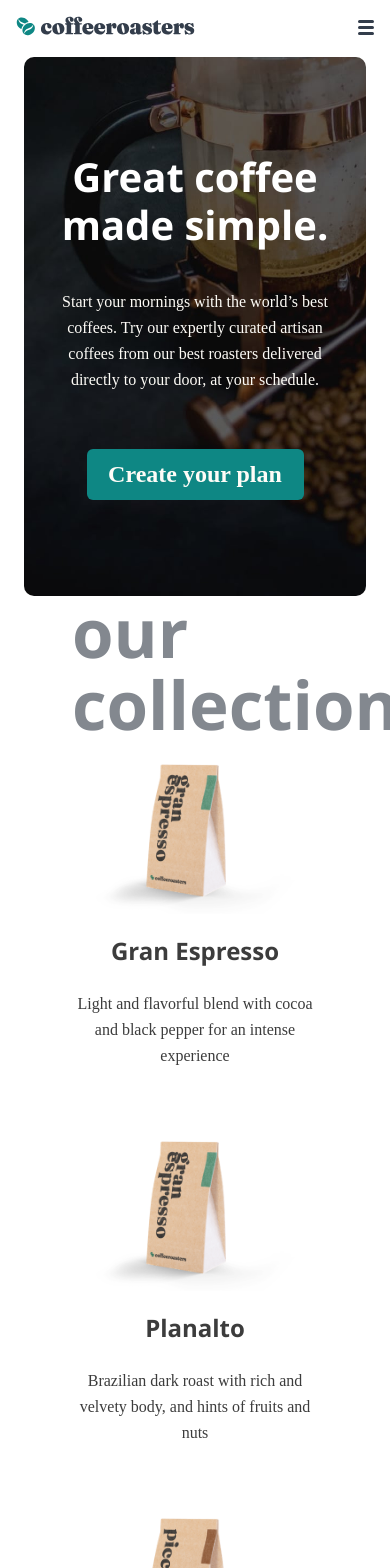
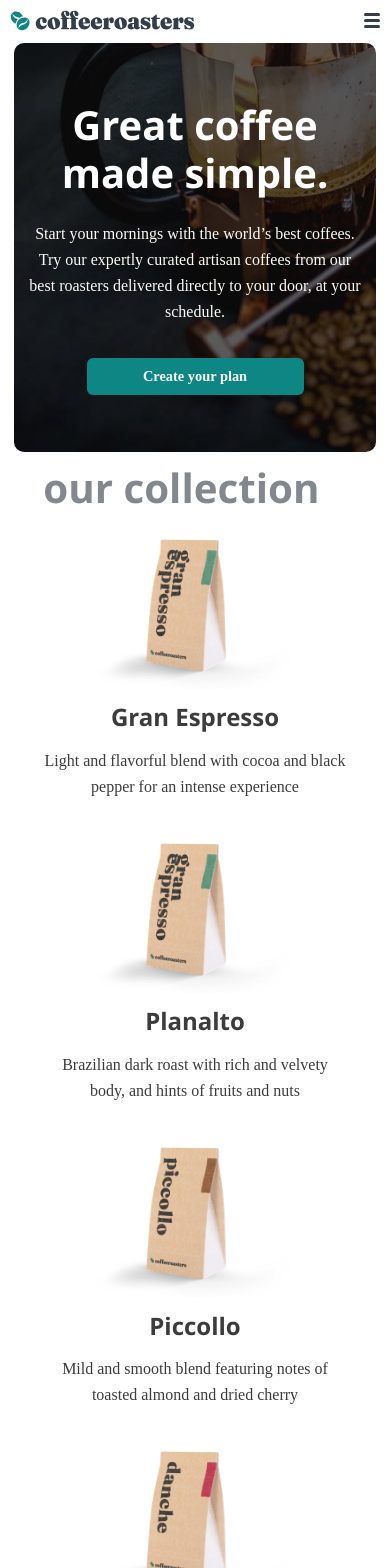
Before and after one commit to teeliny/fe-assessment, a React (Create React App) app: page / in a window 390 px wide. Shown: the top 1568 px of the page. Built offline with nearby package versions, Linux system fonts and the light colour scheme.

Commit message:
Set the mobile view of home page

```diff
--- /dev/null
+++ b/src/components/styles/home.style.ts
@@ -0,0 +1,326 @@
+import styled from "styled-components";
+
+export const HomeWrapper = styled.div`
+  margin: 0 1.5rem;
+
+
+  @media(min-width: 401px) {
+    margin: 0 2.5rem;
+  }
+
+  @media(min-width: 769px) {
+    margin: 0 5rem;
+  }
+`;
+
+export const BannerWrapper = styled.div`
+  background-image: url(${process.env.PUBLIC_URL + '/assets/home/mobile/image-hero-coffeepress.jpg'});
+  background-size: cover;
+  background-repeat: no-repeat;
+  background-position: center;
+  border-radius: 10px;
+  display: flex;
+  flex-direction: column;
+  justify-content: center;
+  align-items: center;
+  padding: 6rem 1.5rem;
+  color: #ffffff;
+
+  .banner__header {
+    text-align: center;
+  }
+
+  .banner__text {
+    text-align: center;
+    margin-top: 2.5rem;
+    margin-bottom: 3.5rem;
+    color: #FEFCF7;
+    font-family: Barlow;
+  }
+
+  .banner__button {
+    font-size: 1.5rem;
+  }
+
+  @media(min-width: 401px) {
+    background-image: url(${process.env.PUBLIC_URL + '/assets/home/tablet/image-hero-coffeepress.jpg'});
+    align-items: flex-start;
+    padding: 6rem 6rem;
+
+    .banner__header {
+      text-align: left;
+      width: 60%;
+    }
+
+    .banner__text {
+      text-align: left;
+      width: 70%;
+    }
+  }
+
+
+  @media(min-width: 769px) {
+    background-image: url(${process.env.PUBLIC_URL + '/assets/home/desktop/image-hero-coffeepress.jpg'});
+    padding: 6rem 6rem;
+
+    .banner__header {
+      font-size: 4rem;
+      width: 30%;
+      line-height: 1.05;
+    }
+
+    .banner__text {
+      width: 30%;
+      font-size: 1rem;
+      margin-bottom: 5rem;
+    }
+  }
+`;
+
+export const CollectionWrapper = styled.div`
+  position: relative;
+  margin-left: 3rem;
+  margin-right: 3rem;
+
+  .collection__header {
+    text-transform: lowercase;
+    font-size: 4.2rem;
+    color: #83888F;
+    box-shadow: 0 -3px 10px rgba(0 0 0 0.2);;
+  }
+  .collection__content {
+    display: flex;
+    flex-direction: column;
+    align-items: center;
+  }
+
+  .single__content {
+    text-align: center;
+  }
+
+  .content__image {
+    width: 200px;
+    height: 150px;
+    margin-top: 1.5rem;
+  }
+
+  .text__header {
+    margin-top: 1rem;
+    margin-bottom: 1.5rem;
+  }
+
+  .text__content {
+    margin-bottom: 3rem;
+  }
+
+  @media(min-width: 401px) {
+
+    .collection__header {
+      text-align: center;
+      font-size: 5rem;
+      letter-spacing: 12px;
+    }
+    .single__content {
+      display: flex;
+      align-items: center;
+      gap: 2rem;
+      text-align: left;
+    }
+
+    .content__image {
+      width: 255px;
+      height: 193px;
+      margin-top: 1.5rem;
+    }
+  }
+
+  @media(min-width: 769px) {
+    margin: 6rem auto;
+
+    .collection__header {
+      font-size: 7rem;
+      letter-spacing: 20px;
+    }
+
+    .single__content {
+      display: block;
+      text-align: center;
+    }
+
+    .collection__content {
+      display: grid;
+      grid-template-columns: repeat(4, 1fr);
+      align-items: center;
+      gap: 1rem;
+    }
+
+    .text__content {
+      width: 255px;
+      margin: 0 auto;
+    }
+  }
+`;
+
+export const ChooseWrapper = styled.div`
+  background-color: #2C343E;
+  color: #ffffff;
+  height: 103.5rem;
+  position: relative;
+  margin-bottom: 83rem;
+
+  .choose__text {
+    /* margin: 0 1.5rem; */
+    padding: 4rem 3rem 4rem 3rem;
+    text-align: center;
+  }
+
+  .choose__header {
+    margin-bottom: 1.5rem;
+  }
+
+  .cards__wrapper {
+    display: flex;
+    flex-direction: column;
+    gap: 2rem;
+    position: absolute;
+    top: 26.5rem;
+  }
+
+  .card__container {
+    background-color: #0E8784;
+    display: flex;
+    flex-direction: column;
+    justify-content: center;
+    align-items: center;
+    margin: 0 1.5rem;
+    padding: 12rem 6rem 9rem 6rem;
+  }
+
+  .image__container {
+    width: 4.5rem;
+    height: 4.5rem;
+    margin-bottom: 10em;
+  }
+
+  .card__header {
+    margin-bottom: 3.5rem;
+  }
+`;
+
+export const SubscriptionWrapper = styled.div`
+  position: relative;
+  text-align: center;
+  background-color: #ffffff;
+  color: #333D4B;
+  padding: 3rem 1rem;
+  margin: 8rem auto;
+
+  .main__subscribe {
+    margin-bottom: 2rem;
+  }
+
+  .circle__wrapper {
+    display: none;
+    grid-template-columns: repeat(3, 1fr);
+    align-items: center;
+    justify-content: center;
+    position: relative;
+  }
+
+  .circle {
+    width: 31px;
+    height: 31px;
+    border-radius: 50%;
+    border: 2px solid #0E8784
+  }
+
+  .subscription__line {
+    display: none;
+    position: absolute;
+    top: 0.275rem;
+    left: 1rem;
+    border: 2px solid #FDD6BA;
+    width: 66.67%;
+  }
+
+  .group__steps {
+    display: flex;
+    flex-direction: column;
+    justify-content: center;
+    align-items: center;
+  }
+
+  .subscription__step {
+    display: flex;
+    flex-direction: column;
+    align-items: center;
+    padding-top: 1.5rem;
+    padding-bottom: 1.5rem;
+  }
+
+  .step {
+    color: #FDD6BA;
+  }
+
+  .step__header {
+    margin: 1.5rem auto;
+  }
+
+  @media(min-width: 401px) {
+    text-align: left;
+
+    .circle__wrapper {
+      display: grid;
+    }
+
+    .subscription__line {
+      display: block;
+    }
+    .group__steps {
+      display: grid;
+      grid-template-columns: repeat(3, 1fr);
+      align-items: flex-start;
+      gap: 1rem;
+    }
+
+    .subscription__step {
+      align-items: flex-start;
+    }
+
+    .step__header {
+      font-size: 20px;
+      margin: 1.5rem 0;
+    }
+
+    .subscription__step p {
+      font-size: 14px;
+    }
+  }
+
+  @media(min-width: 769px) {
+    margin: 8rem 2rem;
+    padding: 6rem;
+
+    .circle__wrapper {
+      gap: 4rem;
+    }
+
+    .subscription__line {
+      width: calc(66.67% + 2.5rem);
+    }
+
+    .group__steps {
+      gap: 4rem;
+    }
+
+    .step__header {
+      font-size: 28px;
+      width: 60%;
+    }
+
+    .subscription__step p {
+      font-size: 16px;
+      width: 60%;
+    }
+  }
+`;
--- a/src/global.tsx
+++ b/src/global.tsx
@@ -17,8 +17,6 @@ export const GlobalStyles = createGlobalStyle`
     font-family: Fraunces, Barlow, "Segoe UI", Roboto, "Segoe UI Emoji", "Segoe UI Symbol";
     width: 100vw;
     overflow-x: hidden;
-    /* justify-content: center;
-    text-rendering: optimizeLegibility; */
   }
 
   html {
@@ -58,9 +56,10 @@ export const GlobalStyles = createGlobalStyle`
     border-radius: 6px;
     font-family: Fraunces;
     font-weight: 900;
-    padding: 0.75rem 0;
+    padding: 1rem 0;
     width: 217px;
     border: none;
+    font-size: 1.75rem;
   }
 
   button:hover {
@@ -72,11 +71,15 @@ export const GlobalStyles = createGlobalStyle`
   }
 
 
-  @media(max-width: 800px) {
-    font-size: 80%;
+  @media(max-width: 768px) {
+    html {
+      font-size: 80%;
+    }
   }
 
-  @media(max-width: 500px) {
-    font-size: 60%;
+  @media(max-width: 400px) {
+    html {
+      font-size: 60%;
+    }
   }
 `
--- a/src/pages/Home.tsx
+++ b/src/pages/Home.tsx
@@ -1,5 +1,5 @@
 import React from 'react';
-import styled from 'styled-components';
+import {HomeWrapper, BannerWrapper, CollectionWrapper, ChooseWrapper, SubscriptionWrapper} from '../components/styles/home.style'
 
 function Home() {
   return (
@@ -62,206 +62,77 @@ function Home() {
         </div>
       </CollectionWrapper>
 
+      <ChooseWrapper>
+        <div className="choose__text">
+          <h4 className="choose__header">Why choose us?</h4>
+          <p className="choose__value">A large part of our role is choosing which particular coffees will be featured
+            in our range. This means working closely with the best coffee growers to give
+            you a more impactful experience on every level.
+          </p>
+        </div>
+        <div className="cards__wrapper">
+          <div className="card__container">
+            <div className="image__container">
+              <img src={`${process.env.PUBLIC_URL}/assets/home/desktop/icon-coffee-bean.svg`} alt="bean" />
+            </div>
+            <h4 className="card__header">Best Quality</h4>
+            <p className="card__value">Discover an endless variety of the world’s best artisan coffee from each of our roasters.</p>
+          </div>
 
-      Why choose us?
 
-      A large part of our role is choosing which particular coffees will be featured
-      in our range. This means working closely with the best coffee growers to give
-      you a more impactful experience on every level.
+          <div className="card__container">
+            <div className="image__container">
+              <img src={`${process.env.PUBLIC_URL}/assets/home/desktop/icon-gift.svg`} alt="bean" />
+            </div>
+            <h4 className="card__header">Exclusive benefits</h4>
+            <p className="card__value">Special offers and swag when you subscribe, including 30% off your first shipment.</p>
+          </div>
 
-      Best quality
-      Discover an endless variety of the world’s best artisan coffee from each of our roasters.
+          <div className="card__container">
+            <div className="image__container">
+              <img src={`${process.env.PUBLIC_URL}/assets/home/desktop/icon-truck.svg`} alt="bean" />
+            </div>
+            <h4 className="card__header">Free shipping</h4>
+            <p className="card__value">We cover the cost and coffee is delivered fast. Peak freshness: guaranteed.</p>
+          </div>
+        </div>
+      </ChooseWrapper>
 
-      Exclusive benefits
-      Special offers and swag when you subscribe, including 30% off your first shipment.
+      {/* Subscription Steps section */}
+      <SubscriptionWrapper>
+        <h4 className="main__subscribe">How it works</h4>
+        <div className="circle__wrapper">
+          <hr className="subscription__line"/>
+          <div className="circle"></div>
+          <div className="circle"></div>
+          <div className="circle"></div>
+        </div>
+        <div className="group__steps">
+          {/* Single row */}
+          <div className="subscription__step">
+            <h1 className="step">01</h1>
+            <h4 className="step__header">Pick your coffee</h4>
+            <p>Select from our evolving range of artisan coffees. Our beans are ethically sourced and we pay fair prices for them. There are new coffees in all profiles every month for you to try out.</p>
+          </div>
+          {/* Single row */}
+          <div className="subscription__step">
+            <h1 className="step">02</h1>
+            <h4 className="step__header">Choose the frequency</h4>
+            <p>Customize your order frequency, quantity, even your roast style and grind type. Pause, skip or cancel your subscription with no commitment through our online portal.</p>
+          </div>
+          {/* Single row */}
+          <div className="subscription__step">
+            <h1 className="step">03</h1>
+            <h4 className="step__header">Receive and enjoy!</h4>
+            <p>We ship your package within 48 hours, freshly roasted. Sit back and enjoy award-winning
+            world-class coffees curated to provide a distinct tasting experience.</p>
+          </div>
+      </div>
+      <button>Create your plan</button>
+      </SubscriptionWrapper>
 
-      Free shipping
-      We cover the cost and coffee is delivered fast. Peak freshness: guaranteed.
-
-      How it works
-
-      01
-      Pick your coffee
-      Select from our evolving range of artisan coffees. Our beans are ethically
-      sourced and we pay fair prices for them. There are new coffees in all profiles
-      every month for you to try out.
-
-      02
-      Choose the frequency
-      Customize your order frequency, quantity, even your roast style and grind type.
-      Pause, skip or cancel your subscription with no commitment through our online portal.
-
-      03
-      Receive and enjoy!
-      We ship your package within 48 hours, freshly roasted. Sit back and enjoy award-winning
-      world-class coffees curated to provide a distinct tasting experience.
-
-      Create your plan
     </HomeWrapper>
-
   )
 }
 
 export default Home;
-
-
-const HomeWrapper = styled.div`
-  margin: 0 1.5rem;
-
-
-  @media(min-width: 401px) {
-    margin: 0 2.5rem;
-  }
-
-  @media(min-width: 769px) {
-    margin: 0 5rem;
-  }
-`;
-
-const BannerWrapper = styled.div`
-  background-image: url(${process.env.PUBLIC_URL + '/assets/home/mobile/image-hero-coffeepress.jpg'});
-  background-size: cover;
-  background-repeat: no-repeat;
-  background-position: center;
-  border-radius: 10px;
-  display: flex;
-  flex-direction: column;
-  justify-content: center;
-  align-items: center;
-  padding: 6rem 1.5rem;
-  color: #ffffff;
-
-  .banner__header {
-    text-align: center;
-  }
-
-  .banner__text {
-    text-align: center;
-    margin-top: 2.5rem;
-    margin-bottom: 3.5rem;
-    color: #FEFCF7;
-    font-family: Barlow;
-  }
-
-  .banner__button {
-    font-size: 1.5rem;
-  }
-
-  @media(min-width: 401px) {
-    background-image: url(${process.env.PUBLIC_URL + '/assets/home/tablet/image-hero-coffeepress.jpg'});
-    align-items: flex-start;
-    padding: 6rem 6rem;
-
-    .banner__header {
-      text-align: left;
-      width: 60%;
-    }
-
-    .banner__text {
-      text-align: left;
-      width: 70%;
-    }
-  }
-
-
-  @media(min-width: 769px) {
-    background-image: url(${process.env.PUBLIC_URL + '/assets/home/desktop/image-hero-coffeepress.jpg'});
-    padding: 6rem 6rem;
-
-    .banner__header {
-      font-size: 4rem;
-      width: 30%;
-      line-height: 1.05;
-    }
-
-    .banner__text {
-      width: 30%;
-      font-size: 1rem;
-      margin-bottom: 5rem;
-    }
-  }
-`;
-
-const CollectionWrapper = styled.div`
-  position: relative;
-  margin-left: 3rem;
-  margin-right: 3rem;
-
-  .collection__header {
-    text-transform: lowercase;
-    font-size: 4.2rem;
-    color: #83888F;
-    box-shadow: 0 -3px 10px rgba(0 0 0 0.2);;
-  }
-  .collection__content {
-    display: flex;
-    flex-direction: column;
-    align-items: center;
-  }
-
-  .single__content {
-    text-align: center;
-  }
-
-  .content__image {
-    width: 200px;
-    height: 150px;
-    margin-top: 1.5rem;
-  }
-
-  .text__header {
-    margin-top: 1rem;
-    margin-bottom: 1.5rem;
-  }
-
-  .text__content {
-    margin-bottom: 3rem;
-  }
-
-  @media(min-width: 401px) {
-
-    .collection__header {
-      text-align: center;
-      font-size: 5rem;
-      letter-spacing: 12px;
-    }
-    .single__content {
-      display: flex;
-      align-items: center;
-      gap: 2rem;
-      text-align: left;
-    }
-
-    .content__image {
-      width: 255px;
-      height: 193px;
-      margin-top: 1.5rem;
-    }
-  }
-
-  @media(min-width: 769px) {
-    margin: 6rem auto;
-
-    .collection__header {
-      font-size: 7rem;
-      letter-spacing: 20px;
-    }
-
-    .single__content {
-      display: block;
-      text-align: center;
-    }
-
-    .collection__content {
-      display: grid;
-      grid-template-columns: repeat(4, 1fr);
-      align-items: center;
-      gap: 1rem;
-    }
-
-    .text__content {
-      width: 255px;
-      margin: 0 auto;
-    }
-  }
-`;
```
